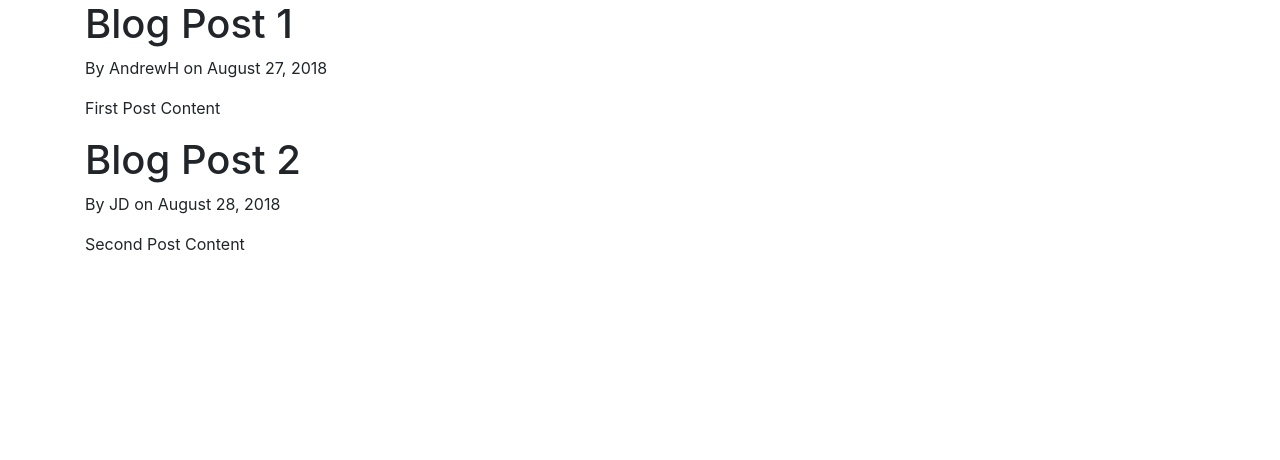
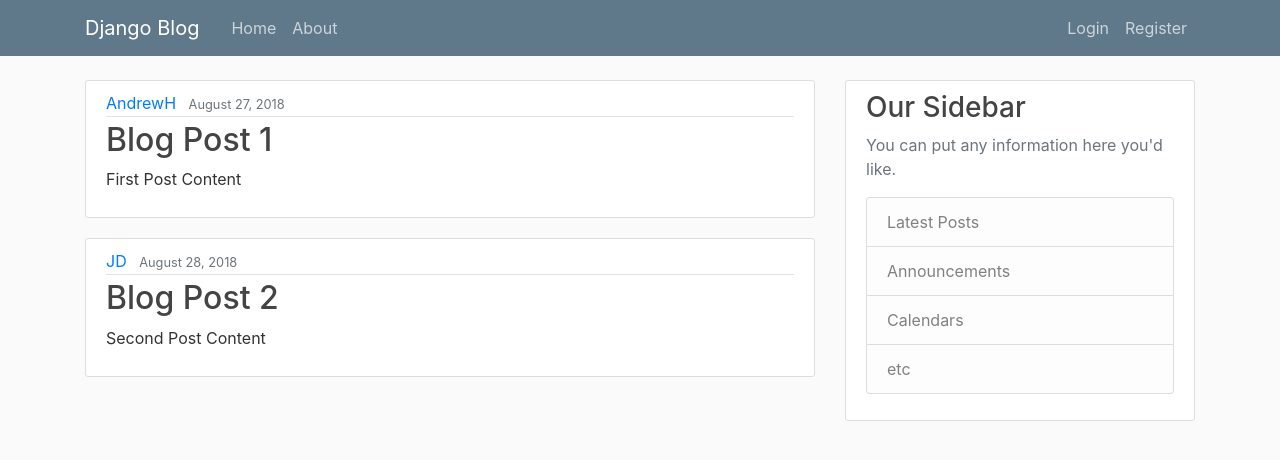
Before and after one commit to Andrewryanhyde/django-blog, a Django app: page / in a window 1280 px wide. Shown: the top 460 px of the page. Run offline with Django 3.2, Linux system fonts and the light colour scheme; some libraries are stand-ins or nearby versions.

Commit message:
Added navigation, general css styling

```diff
--- /dev/null
+++ b/blog/static/blog/main.css
@@ -0,0 +1,84 @@
+body {
+  background: #fafafa;
+  color: #333333;
+  margin-top: 5rem;
+}
+
+h1, h2, h3, h4, h5, h6 {
+  color: #444444;
+}
+
+ul {
+  margin: 0;
+}
+
+.bg-steel {
+  background-color: #5f788a;
+}
+
+.site-header .navbar-nav .nav-link {
+  color: #cbd5db;
+}
+
+.site-header .navbar-nav .nav-link:hover {
+  color: #ffffff;
+}
+
+.site-header .navbar-nav .nav-link.active {
+  font-weight: 500;
+}
+
+.content-section {
+  background: #ffffff;
+  padding: 10px 20px;
+  border: 1px solid #dddddd;
+  border-radius: 3px;
+  margin-bottom: 20px;
+}
+
+.article-title {
+  color: #444444;
+}
+
+a.article-title:hover {
+  color: #428bca;
+  text-decoration: none;
+}
+
+.article-content {
+  white-space: pre-line;
+}
+
+.article-img {
+  height: 65px;
+  width: 65px;
+  margin-right: 16px;
+}
+
+.article-metadata {
+  padding-bottom: 1px;
+  margin-bottom: 4px;
+  border-bottom: 1px solid #e3e3e3
+}
+
+.article-metadata a:hover {
+  color: #333;
+  text-decoration: none;
+}
+
+.article-svg {
+  width: 25px;
+  height: 25px;
+  vertical-align: middle;
+}
+
+.account-img {
+  height: 125px;
+  width: 125px;
+  margin-right: 20px;
+  margin-bottom: 16px;
+}
+
+.account-heading {
+  font-size: 2.5rem;
+}
--- a/blog/templates/blog/base.html
+++ b/blog/templates/blog/base.html
@@ -1,3 +1,4 @@
+{% load static %}
 <!DOCTYPE html>
 <html>
   <head>
@@ -8,6 +9,9 @@
     <!-- Bootstrap CSS -->
     <link rel="stylesheet" href="https://stackpath.bootstrapcdn.com/bootstrap/4.3.1/css/bootstrap.min.css" integrity="sha384-ggOyR0iXCbMQv3Xipma34MD+dH/1fQ784/j6cY/iJTQUOhcWr7x9JvoRxT2MZw1T" crossorigin="anonymous">
 
+    <!-- Static CSS -->
+    <link rel="stylesheet" href="{% static 'blog/main.css' %}">
+
     {% if title %}
       <title>Django Blog - {{title}}</title>
     {% else %}
@@ -16,10 +20,52 @@
   </head>
 
   <body>
-    <div class="container">
-      {% block content %}{% endblock %}
-    </div>
+    <!-- Navigation Bar Start -->
+      <header class="site-header">
+          <nav class="navbar navbar-expand-md navbar-dark bg-steel fixed-top">
+            <div class="container">
+              <a class="navbar-brand mr-4" href="{% url 'blog-home' %}">Django Blog</a>
+              <button class="navbar-toggler" type="button" data-toggle="collapse" data-target="#navbarToggle" aria-controls="navbarToggle" aria-expanded="false" aria-label="Toggle navigation">
+              <span class="navbar-toggler-icon"></span>
+              </button>
+              <div class="collapse navbar-collapse" id="navbarToggle">
+                <div class="navbar-nav mr-auto">
+                  <a class="nav-item nav-link" href="{% url 'blog-home' %}">Home</a>
+                  <a class="nav-item nav-link" href="{% url 'blog-about' %}">About</a>
+                </div>
+                <!-- Navbar Right Side -->
+                <div class="navbar-nav">
+                  <a class="nav-item nav-link" href="#">Login</a>
+                  <a class="nav-item nav-link" href="#">Register</a>
+                </div>
+              </div>
+            </div>
+          </nav>
+        </header>
+    <!-- Navigation Bar End -->
 
+    <!-- Content Block Start -->
+    <main role="main" class="container">
+      <div class="row">
+        <div class="col-md-8">
+          {% block content %}{% endblock %}
+        </div>
+        <div class="col-md-4">
+          <div class="content-section">
+            <h3>Our Sidebar</h3>
+            <p class='text-muted'>You can put any information here you'd like.
+              <ul class="list-group">
+                <li class="list-group-item list-group-item-light">Latest Posts</li>
+                <li class="list-group-item list-group-item-light">Announcements</li>
+                <li class="list-group-item list-group-item-light">Calendars</li>
+                <li class="list-group-item list-group-item-light">etc</li>
+              </ul>
+            </p>
+          </div>
+        </div>
+      </div>
+    </main>
+    <!-- Content Block End -->
 
     <!-- jQuery first, then Popper.js, then Bootstrap JS -->
     <script src="https://code.jquery.com/jquery-3.3.1.slim.min.js" integrity="sha384-q8i/X+965DzO0rT7abK41JStQIAqVgRVzpbzo5smXKp4YfRvH+8abtTE1Pi6jizo" crossorigin="anonymous"></script>
--- a/blog/templates/blog/home.html
+++ b/blog/templates/blog/home.html
@@ -2,8 +2,15 @@
 
 {% block content %}
       {% for post in posts %}
-        <h1>{{ post.title }}</h1>
-        <p>By {{ post.author }} on {{post.date_posted}}</p>
-        <p>{{ post.content }}</p>
+        <article class="media content-section">
+          <div class="media-body">
+            <div class="article-metadata">
+              <a class="mr-2" href="#">{{ post.author }}</a>
+              <small class="text-muted">{{ post.date_posted }}</small>
+            </div>
+            <h2><a class="article-title" href="#">{{ post.title }}</a></h2>
+            <p class="article-content">{{ post.content }}</p>
+          </div>
+        </article>
       {% endfor %}
 {% endblock content %}
```
